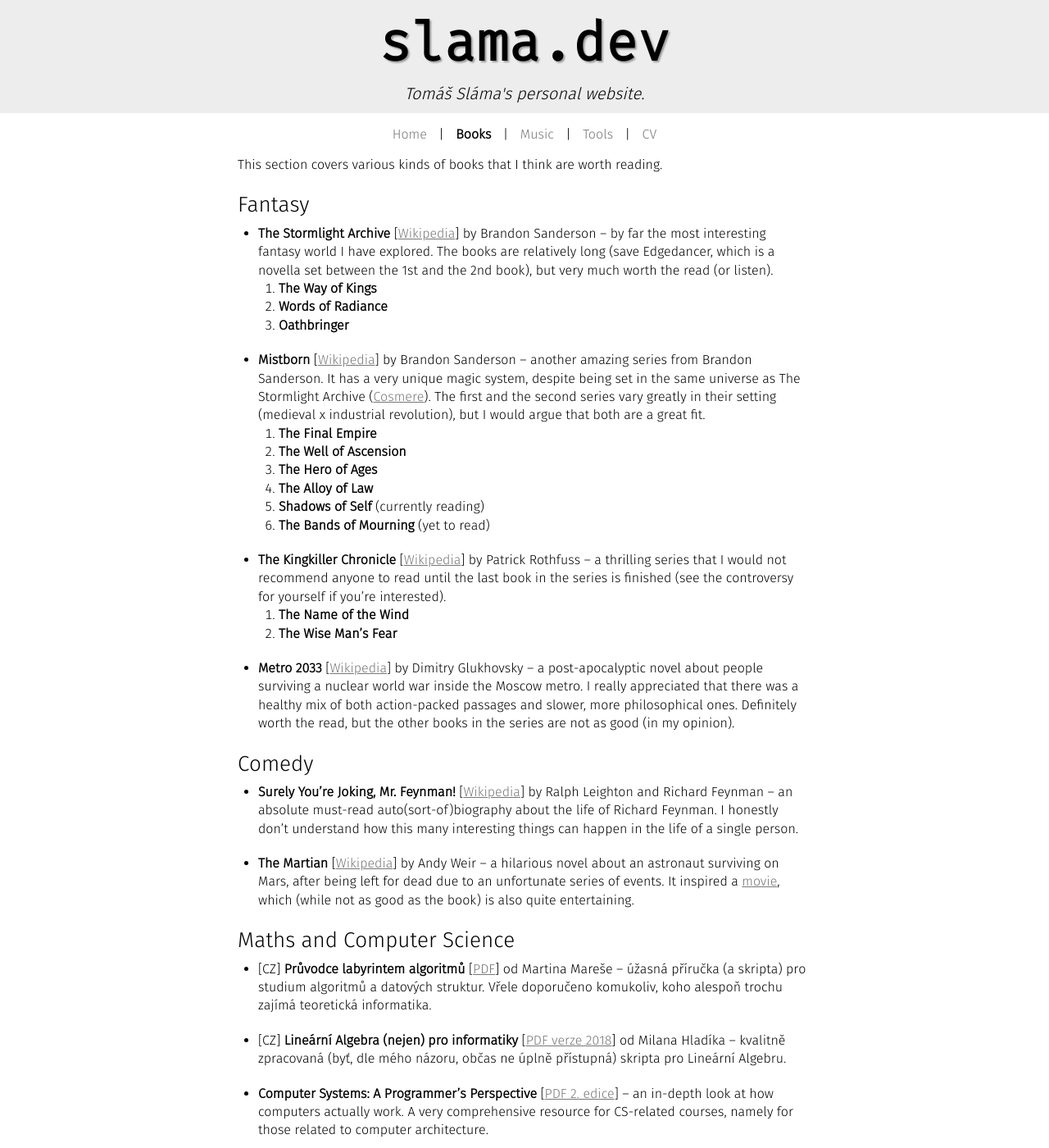
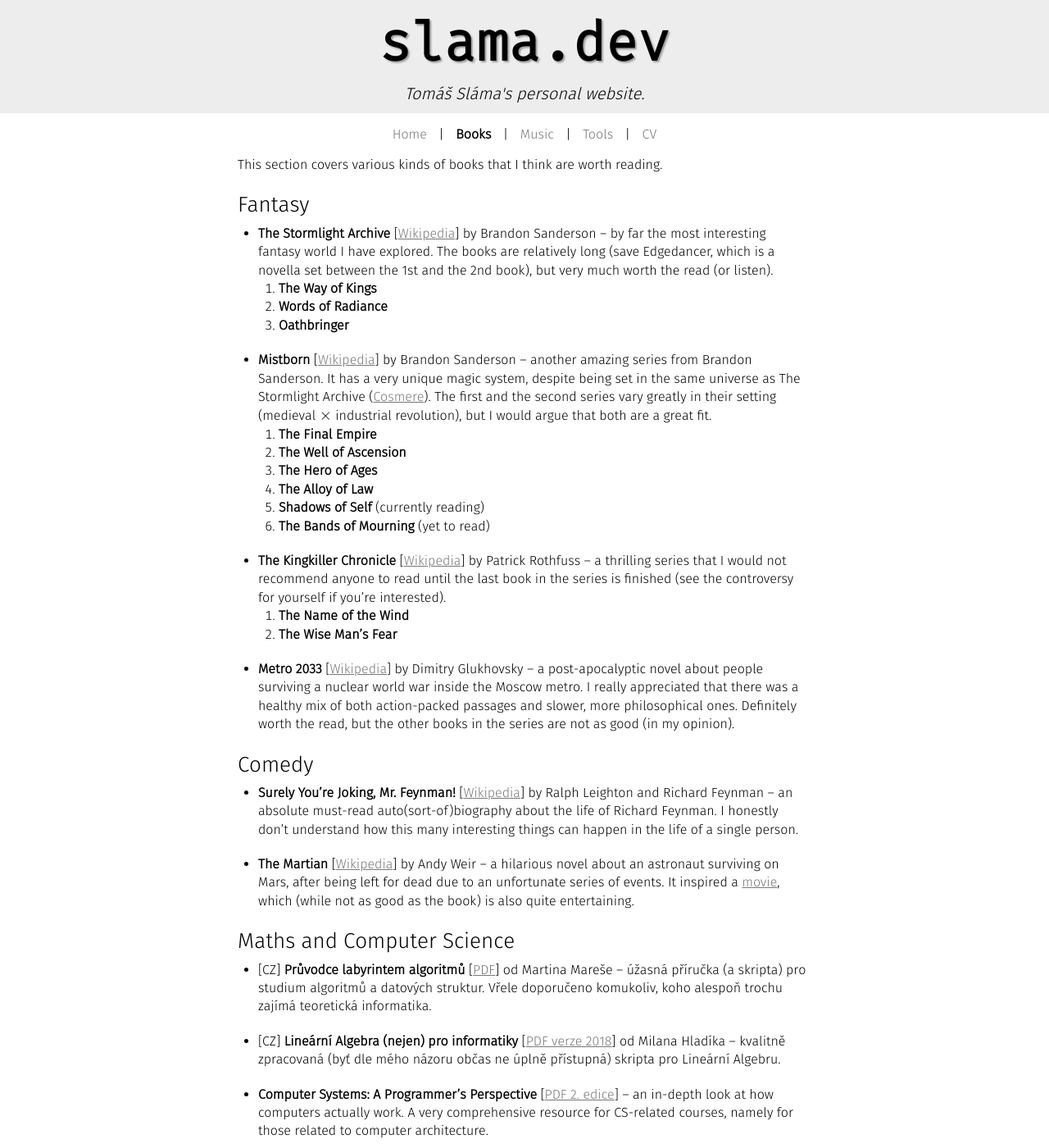
Before and after one commit to xiaoxiae/slama.dev, a Jekyll site: the page built from books.md, in a window 1280 px wide and 1400 px high. Shown: the whole window at 82% size. Built offline with Jekyll 4.4.1, drawn with Linux system fonts in a browser that asks for light colours.

Commit message:
books: typo + minor changes

```diff
--- a/books.md
+++ b/books.md
@@ -14,7 +14,7 @@
 	2. **Words of Radiance**
 	3. **Oathbringer**
 
-- **Mistborn** [[Wikipedia](https://en.wikipedia.org/wiki/Mistborn_series)] by Brandon Sanderson -- another amazing series from Brandon Sanderson. It has a very unique magic system, despite being set in the same universe as The Stormlight Archive ([Cosmere](https://en.wikipedia.org/wiki/Brandon_Sanderson#Cosmere)). The first and the second series vary greatly in their setting (medieval x industrial revolution), but I would argue that both are a great fit.
+- **Mistborn** [[Wikipedia](https://en.wikipedia.org/wiki/Mistborn_series)] by Brandon Sanderson -- another amazing series from Brandon Sanderson. It has a very unique magic system, despite being set in the same universe as The Stormlight Archive ([Cosmere](https://en.wikipedia.org/wiki/Brandon_Sanderson#Cosmere)). The first and the second series vary greatly in their setting (medieval {% latex %}\times{% endlatex %} industrial revolution), but I would argue that both are a great fit.
 	1. **The Final Empire**
 	2. **The Well of Ascension**
 	3. **The Hero of Ages**
@@ -40,6 +40,6 @@
 {:.book}
 - [CZ] **Průvodce labyrintem algoritmů** [[PDF](http://pruvodce.ucw.cz/static/pruvodce.pdf)] od Martina Mareše -- úžasná příručka (a skripta) pro studium algoritmů a datových struktur. Vřele doporučeno komukoliv, koho alespoň trochu zajímá teoretická informatika.
 
-- [CZ] **Lineární Algebra (nejen) pro informatiky** [[PDF verze 2018](https://www.ms.mff.cuni.cz/~sejkoraji/sbirka/zalohy/skripta_la.pdf)] od Milana Hladíka -- kvalitně zpracovaná (byť, dle mého názoru, občas ne úplně přístupná) skripta pro Lineární Algebru.
+- [CZ] **Lineární Algebra (nejen) pro informatiky** [[PDF verze 2018](https://www.ms.mff.cuni.cz/~sejkoraji/sbirka/zalohy/skripta_la.pdf)] od Milana Hladíka -- kvalitně zpracovaná (byť dle mého názoru občas ne úplně přístupná) skripta pro Lineární Algebru.
 
 - **Computer Systems: A Programmer's Perspective** [[PDF 2. edice](http://guanzhou.pub/files/Computer%20System_EN.pdf)] -- an in-depth look at how computers actually work. A very comprehensive resource for CS-related courses, namely for those related to computer architecture.
```
